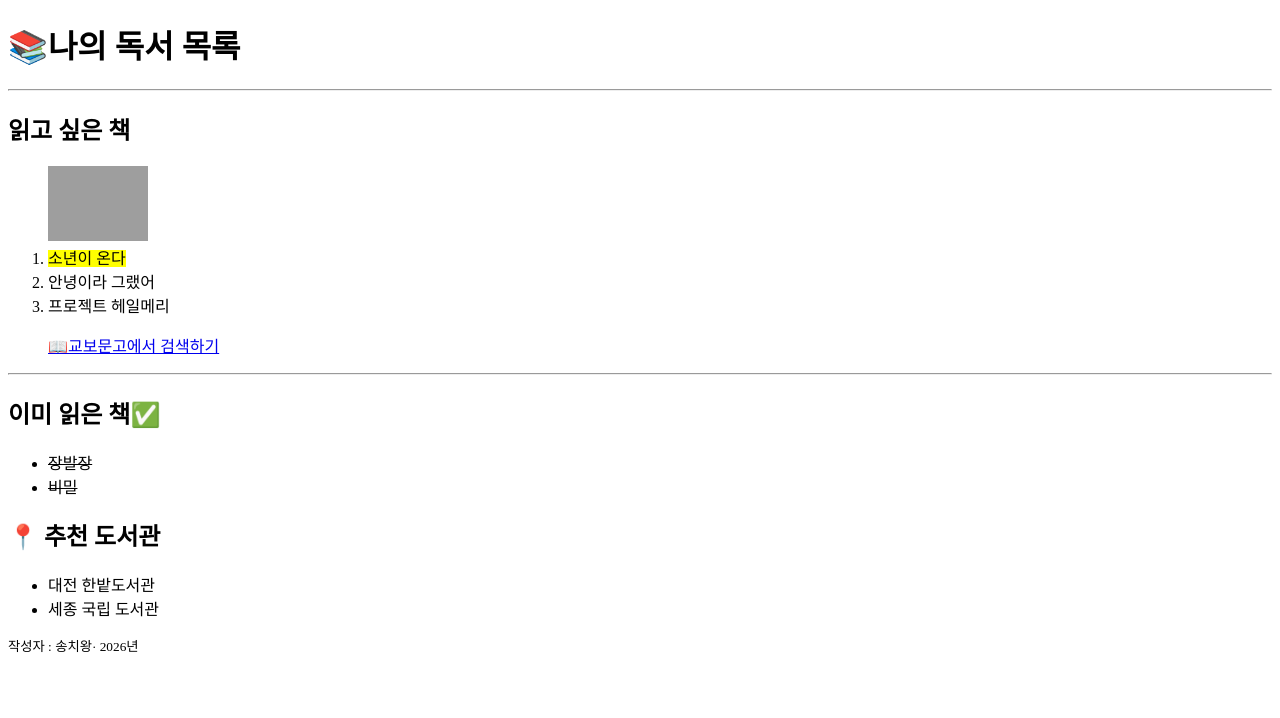
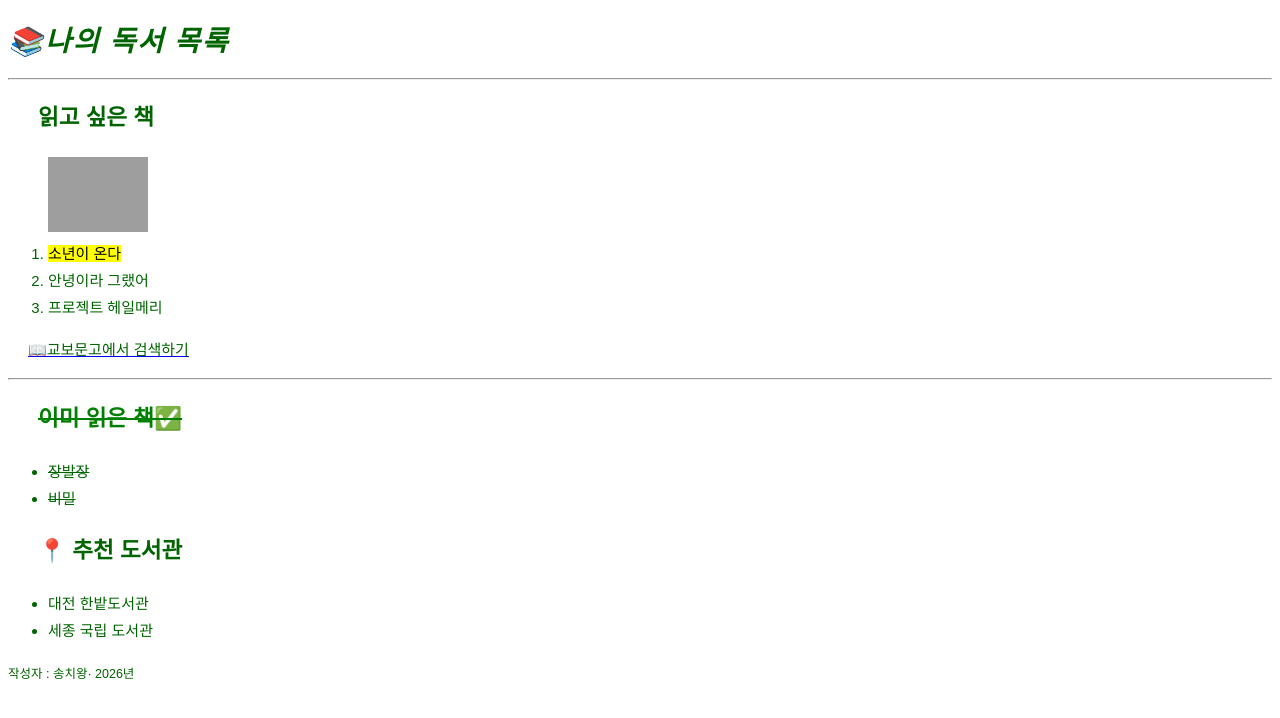
Before and after one commit to cldhkd12-eng/myStyle., a plain HTML site: page book.html in a window 1280 px wide. Drawn offline with Linux system fonts and the light colour scheme; files that its build step writes are made by us from their sources; grey boxes are pictures that could not be loaded.

Commit message:
Add files via upload

```diff
--- /dev/null
+++ b/animal.css
@@ -0,0 +1,5 @@
+body {font-family: 'Noto sans KR', sans-serif; line-height: 1.6 ;}
+h1 {color:burlywood; text-align: center; }
+.animal-🐱래서판다 {font-size: 22px; font-weight: 700; color: #c8390a;}
+.name {background-color: lightgoldenrodyellow;}
+body {background-color: lightgoldenrodyellow;}
--- /dev/null
+++ b/book.css
@@ -0,0 +1,5 @@
+body {font:400 15px/1.8 'Noto Sans KR', sans-serif; color: darkgreen;}
+h1 {font: bold italic 28px 'Noto Sans KR', serif; letter-spacing: 2px;}
+.name {text-decoration: line-through; color:green;}
+.link {text-indent: -20px; color: darkgreen;}
+h2 { text-indent: 30px;}
--- a/book.html
+++ b/book.html
@@ -1,6 +1,7 @@
 <!DOCTYPE html>
 <html lang="en">
 <head>
+    <link rel="stylesheet" href="/css/book.css">
     <meta charset="UTF-8">
     <meta http-equiv="X-UA-Compatible" content="IE=edge">
     <meta name="viewport" content="width=device-width, initial-scale=1.0">
@@ -15,12 +16,12 @@
             <li><mark>소년이 온다</mark></li>
             <li>안녕이라 그랬어</li>
             <li>프로젝트 헤일메리</li>
-            <a href="https://product.kyobobook.co.kr/" target="_blank"><p>📖교보문고에서 검색하기</p></a>
+            <a href="https://product.kyobobook.co.kr/" target="_blank"><p class="link">📖교보문고에서 검색하기</p></a>
         </ol>
         <hr>
-        <h2>이미 읽은 책✅</h2>
+        <h2 class="name">이미 읽은 책✅</h2>
         <ul>
-            <p>
+            <p class="name2">
                 <li><del>장발장</del></li>
                 <li><del>비밀</del></li>
             </p>
--- /dev/null
+++ b/movie.css
@@ -0,0 +1,3 @@
+body {background-color:dimgray; color: #eee; background-image: linear-gradient(dune)}
+.a1 {background-color :rgb(105, 105, 105); background-image: linear-gradient(0deg, rgb(105, 105, 105) 50% , transparent 50%);}
+.a2 {background-color: #7a7171;}
```
Also changed, not shown: animal.html (+4 -3 lines), moive.html (+5 -1 lines).
